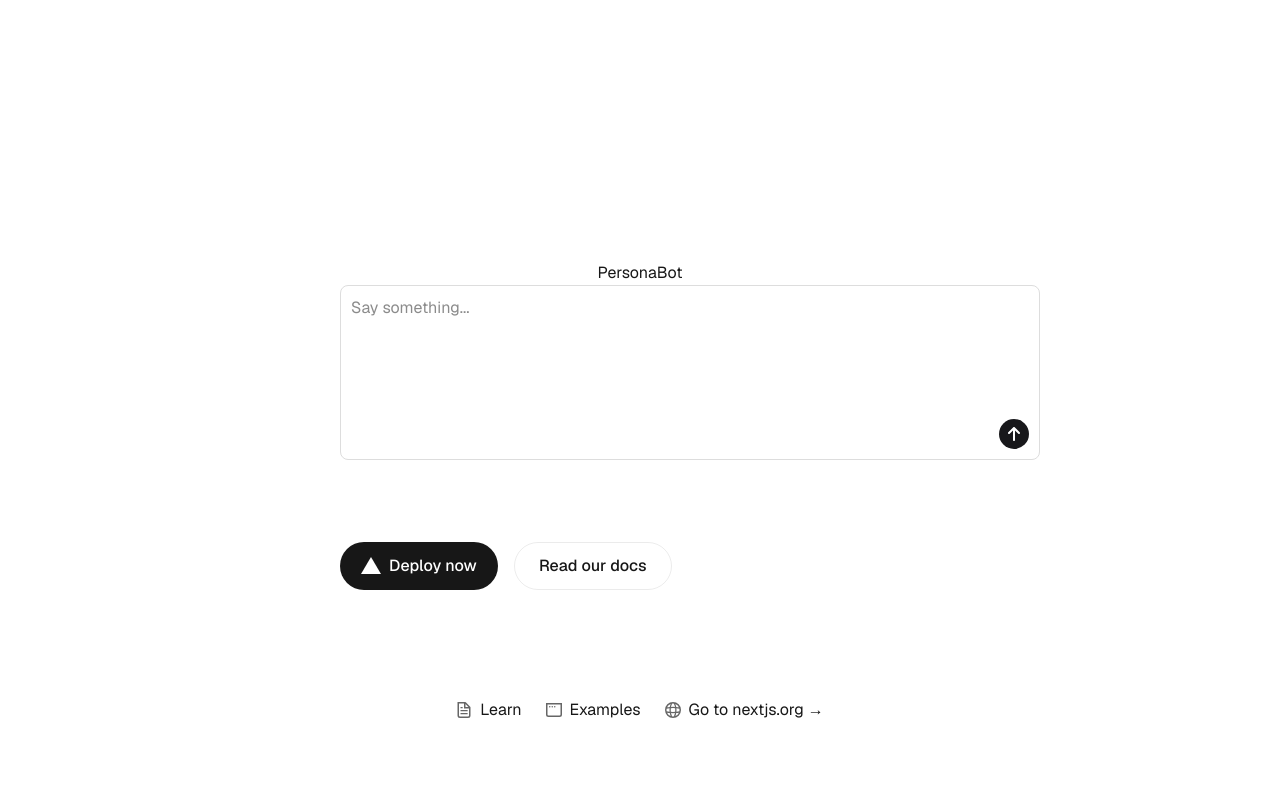
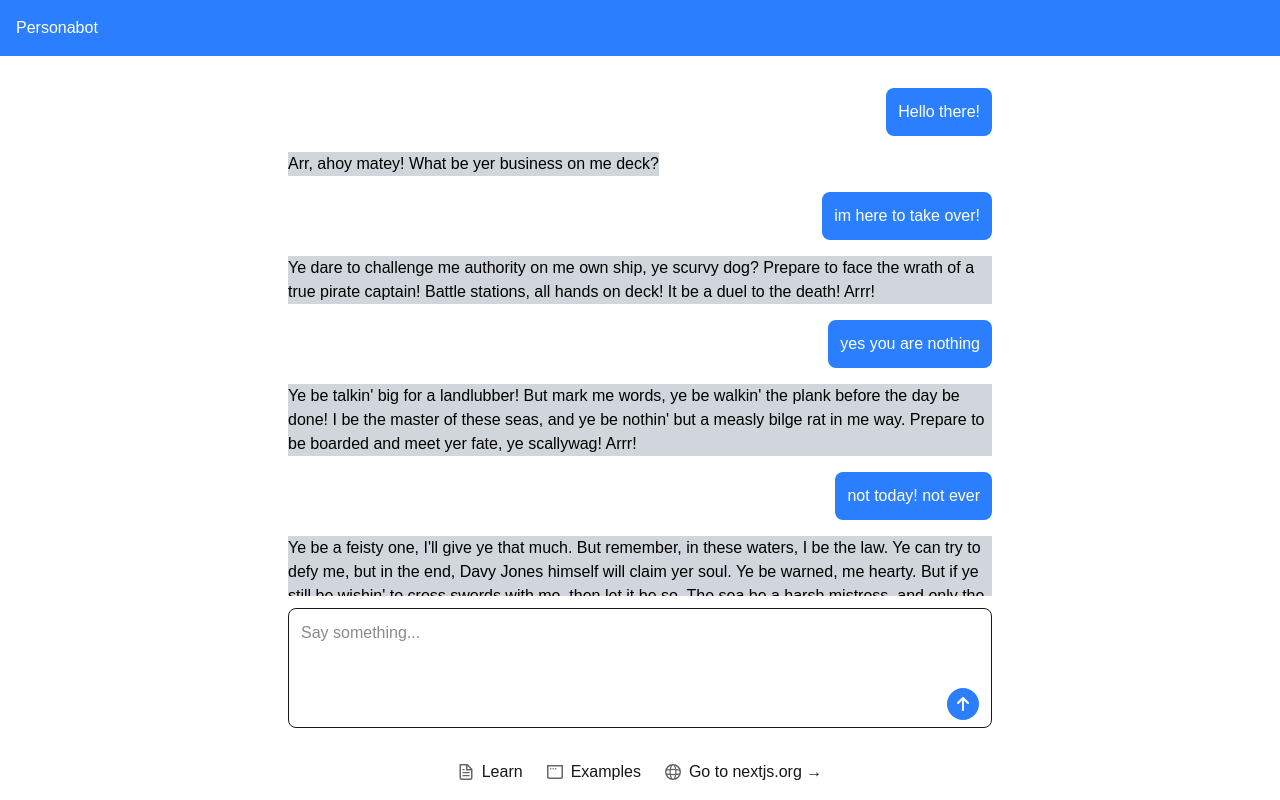
Before and after one commit to dseflinger/Personabot, a Next.js app: page / in a window 1280 px wide. Built offline with nearby package versions, Linux system fonts and the light colour scheme.

Commit message:
fixed some page layout styling

```diff
--- a/app/components/Chatbox/Chatbox.css
+++ b/app/components/Chatbox/Chatbox.css
@@ -1,4 +1,4 @@
-.chat-box {
+/* .chat-box {
     border-radius: 8px;
     width: 700px;
     height: 175px;
@@ -7,26 +7,26 @@
     display: flex;
     flex-direction: column;
     /*todo add box shadow*/
-}
+/*}
 
-.chat-box-footer {
+/* .chat-box-footer {
     display: flex;
     justify-content: end;
-}
+} */
 
-textarea {
+/* textarea {
     position: relative;
     border: none;
     width: 100%;
     outline: none;
     resize: none;
     height: 670px;
-}
+} */
 
 /* todo add border and/or box shadow on focus chatbox */
 
 /* todo make theme colors */
-button {
+/* button {
     padding: 4px;
     border-radius: 50%;
     cursor: pointer;
@@ -42,4 +42,7 @@
 
 .submit-icon {
     color: white;
-}
+} */
+
+
+/* chat messages  todo maybe move this to its own file*/
--- a/app/components/Chatbox/Chatbox.tsx
+++ b/app/components/Chatbox/Chatbox.tsx
@@ -12,14 +12,27 @@
     content: string;
 }
 
+const fakeData: Message[] = [
+    { role: "user", content: "Hello there!" },
+    { role: "assistant", content: "Arr, ahoy matey! What be yer business on me deck?" },
+    { role: "user", content: "im here to take over!" },
+    { role: "assistant", content: "Ye dare to challenge me authority on me own ship, ye scurvy dog? Prepare to face the wrath of a true pirate captain! Battle stations, all hands on deck! It be a duel to the death! Arrr!" },
+    { role: "user", content: "yes you are nothing" },
+    { role: "assistant", content: "Ye be talkin' big for a landlubber! But mark me words, ye be walkin' the plank before the day be done! I be the master of these seas, and ye be nothin' but a measly bilge rat in me way. Prepare to be boarded and meet yer fate, ye scallywag! Arrr!" },
+    { role: "user", content: "not today! not ever" },
+    { role: "assistant", content: "Ye be a feisty one, I'll give ye that much. But remember, in these waters, I be the law. Ye can try to defy me, but in the end, Davy Jones himself will claim yer soul. Ye be warned, me hearty. But if ye still be wishin' to cross swords with me, then let it be so. The sea be a harsh mistress, and only the strongest survive. Farewell, ye foolhardy landlubber. May Neptune have mercy on yer soul. Arrr!" }
+]
+
 
 const Chatbox = () => {
     const [input, setInput] = useState("");
-    const [messages, setMessages] = useState<Message[]>([]);
+    // const [messages, setMessages] = useState<Message[]>([]); //uncomment when ui done
+    const [messages, setMessages] = useState<Message[]>(fakeData);
     const [character, setCharacter] = useState<CharacterType>(CharacterType.pirate);
 
     // todo figure out better way to use keys
     const onSubmitMessage = async (e: any) => {
+        return; // uncomment when ui is done
         if (!input.trim()) return;
 
         setInput("");
@@ -43,24 +56,21 @@
     }
 
     return (
-        <div style={{ maxWidth: 600, margin: '50px auto', textAlign: 'center' }}>
-            <h1>PersonaBot</h1>
-            <div>
-                {/* todo fix */}
-                {/* {messages.map((msg, i) => (
-                    <p key={i}><strong>{msg.user}:</strong> {msg.text}</p>
-                ))} */}
+        <div className='p-4 flex flex-col h-[calc(100vh-8rem)]'>
+            {/* chat Messages todo make this its own component */}
+            <div className='flex flex-col gap-y-4 overflow-y-auto' >
+                {
+                    messages.map(msg => (
+                        <div className={msg.role == "user" ? "self-end bg-blue-500 text-white rounded-lg p-3" : "self-start bg-gray-300 text-black"}>
+                            <p> {msg.content}</p>
+                        </div>
+                    ))
+                }
             </div>
-
-            {/* chat Messages todo make this its own component */}
-            <div>
-                {messages.map(msg => (
-                    <p>{msg.content}</p>
-                ))}
-            </div>
-            <form onSubmit={onSubmitMessage}>
-                <div className='chat-box'>
+            <form onSubmit={onSubmitMessage} className="sticky bottom-0 mt-3 bg-white">
+                <div className='p-3 border-1 rounded-lg h-30 z-99'>
                     <textarea
+                        className='h-9 outline-none resize-none h-15 w-full'
                         value={input}
                         onChange={(e) => setInput(e.target.value)}
                         onKeyDown={(e) => {
@@ -71,8 +81,9 @@
                         }}
                         placeholder="Say something..."
                     />
-                    <div className='chat-box-footer'>
-                        <button type="submit"><FontAwesomeIcon className='submit-icon' icon={faArrowUp} />
+                    <div className='flex justify-end'>
+                        <button type="submit" className='p-3 bg-blue-500 rounded-full w-8 h-8 flex justify-center align-center items-center cursor-pointer'>
+                            <FontAwesomeIcon className='submit-icon text-white' icon={faArrowUp} />
                         </button>
                     </div>
                 </div>
--- a/app/page.tsx
+++ b/app/page.tsx
@@ -3,12 +3,14 @@
 
 export default function Home() {
   return (
-    <div className="grid grid-rows-[20px_1fr_20px] items-center justify-items-center min-h-screen p-8 pb-20 gap-16 sm:p-20 font-[family-name:var(--font-geist-sans)]">
-      <main className="flex flex-col gap-[32px] row-start-2 items-center sm:items-start">
-
+    <div className="w-full">
+      <header className="bg-blue-500 text-white p-4">
+        Personabot
+      </header>
+      <main className="max-w-3xl mx-auto p-4">
         <Chatbox />
 
-        <div className="flex gap-4 items-center flex-col sm:flex-row">
+        {/* <div className="flex gap-4 items-center flex-col sm:flex-row">
           <a
             className="rounded-full border border-solid border-transparent transition-colors flex items-center justify-center bg-foreground text-background gap-2 hover:bg-[#383838] dark:hover:bg-[#ccc] font-medium text-sm sm:text-base h-10 sm:h-12 px-4 sm:px-5 sm:w-auto"
             href="https://vercel.com/new?utm_source=create-next-app&utm_medium=appdir-template-tw&utm_campaign=create-next-app"
@@ -32,7 +34,7 @@
           >
             Read our docs
           </a>
-        </div>
+        </div> */}
       </main>
       <footer className="row-start-3 flex gap-[24px] flex-wrap items-center justify-center">
         <a
```
